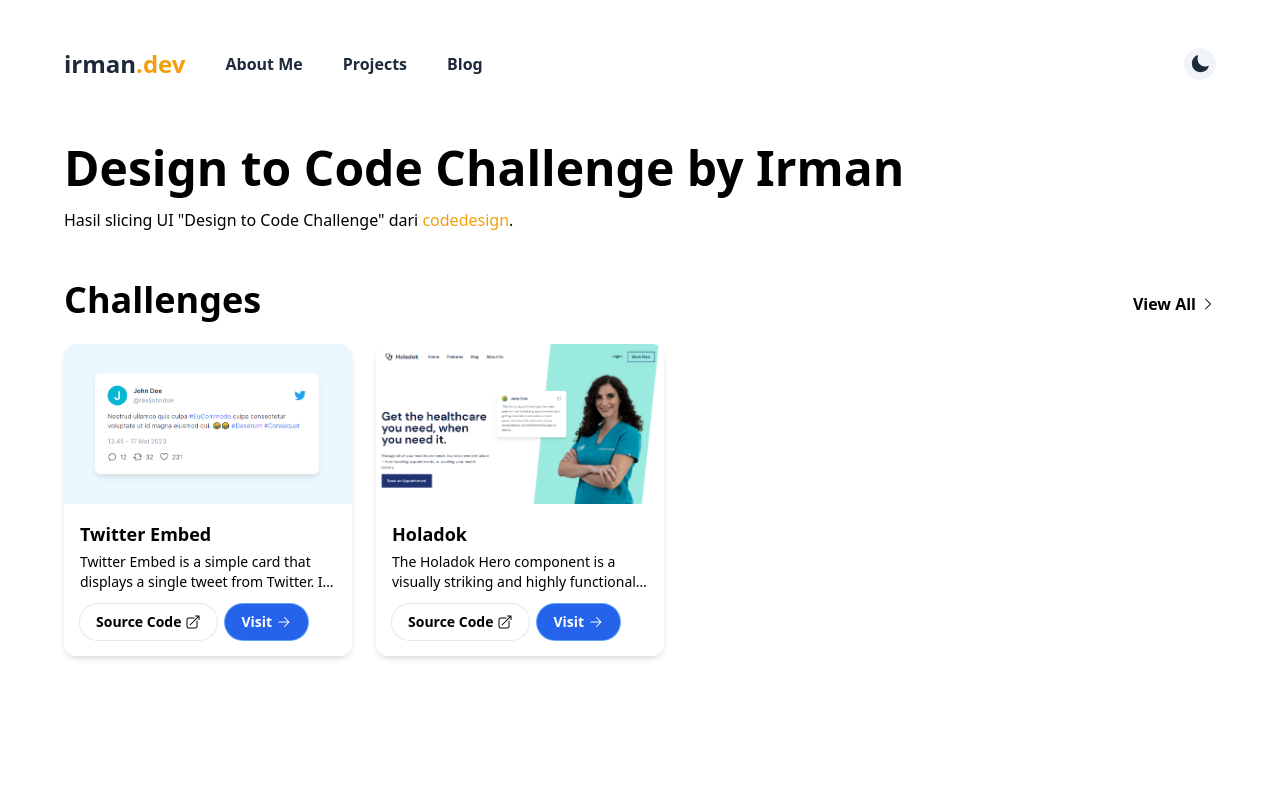
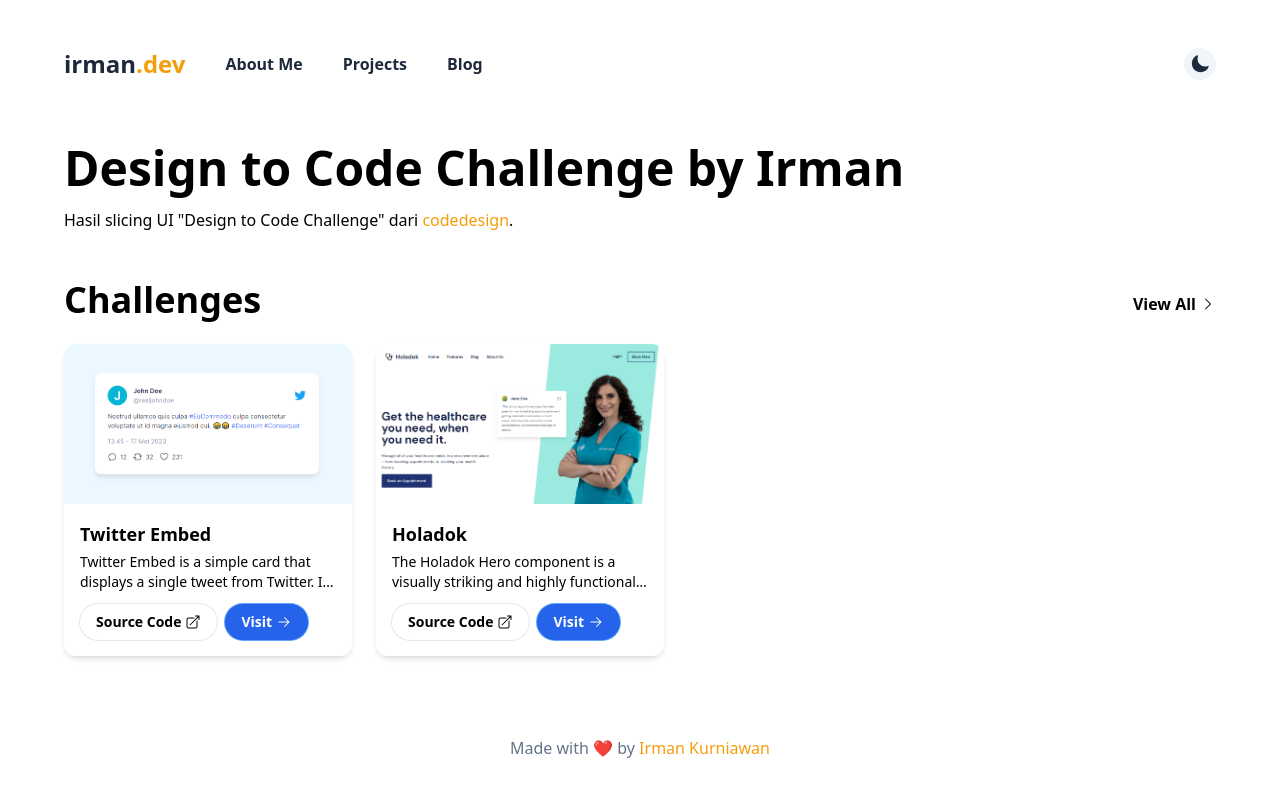
Before and after one commit to irmankurniawan11/react-challenge, a React (Create React App) app: page / in a window 1280 px wide. Shown: the top 796 px of the page. Built offline with nearby package versions, Linux system fonts and the light colour scheme; a web font is replaced by a local one.

Commit message:
add footer component

```diff
--- a/src/pages/Home.js
+++ b/src/pages/Home.js
@@ -7,6 +7,7 @@
             <NavBar/>
             <Header/>
             <Challenges/>
+            <Footer/>
         </div>
     )
 }
@@ -75,4 +76,12 @@
     )
 }
 
+const Footer = () => {
+    return (
+        <footer className="text-center py-10">
+            <p className="text-slate-500 dark:text-white/50">Made with <span className="text-red-500">❤</span> by <a className="text-amber-500" target="_blank" rel="noreferrer" href="https://github.com/irmankurniawan11">Irman Kurniawan</a></p>
+        </footer>
+    )
+}
+
 export default Home;
```
